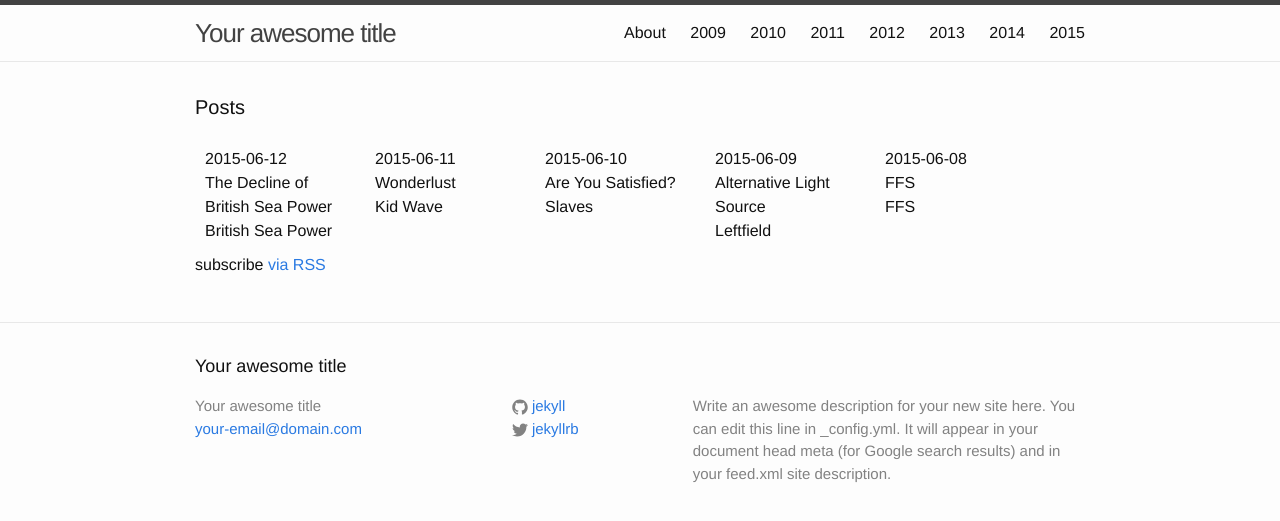
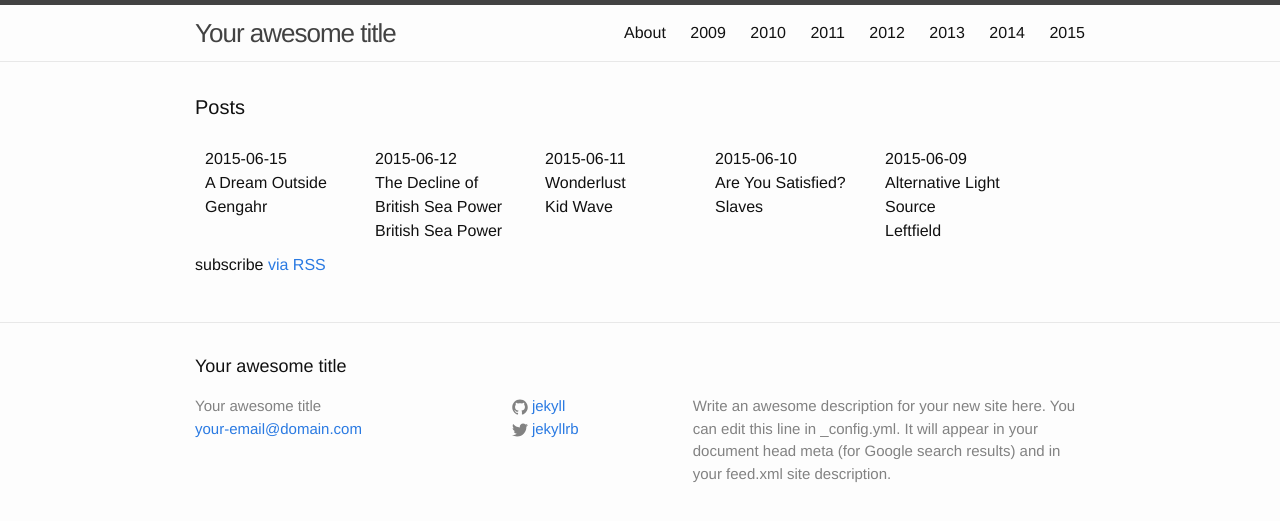
Before and after one commit to karaken12/bbc6musicaotd, a Jekyll site: the page built from site/index.html, in a window 1280 px wide. Shown: the top 521 px of the page. Built offline with Jekyll 4.4.1, drawn with Linux system fonts in a browser that asks for light colours.

Commit message:
Album for 2015-06-15.

```diff
--- a/site/_data/year/2015.yml
+++ b/site/_data/year/2015.yml
@@ -553,3 +553,8 @@
   title: The Decline of British Sea Power
   twitter: https://twitter.com/BBC6Music/status/609269538987843585
   spotify-id: 4Sjd55LN5050BG0sqHigoR
+- date: 2015-06-15
+  artist: Gengahr
+  title: A Dream Outside
+  twitter: https://twitter.com/BBC6Music/status/610353274219286528
+  spotify-id: 5rhAbIFPIKau2zKUjWC3CR
```
